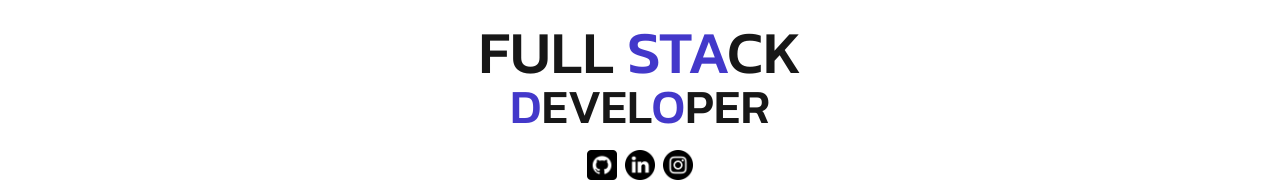
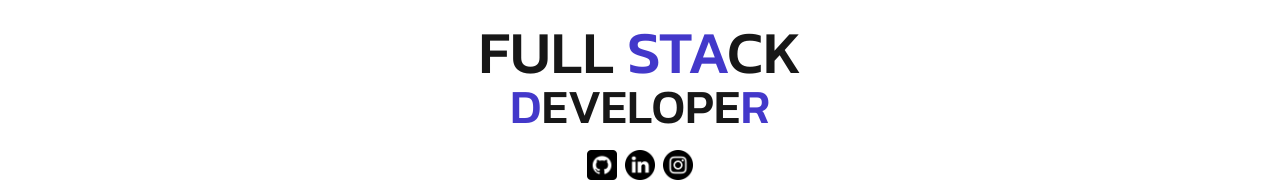
Before and after one commit to gabrieldevtjs/portfolio, a Next.js app: page / in a window 1280 px wide. Shown: the part 226-418 px from the top of the page. Built offline with nearby package versions, Linux system fonts and the light colour scheme.

Commit message:
update title

```diff
--- a/src/app/page.tsx
+++ b/src/app/page.tsx
@@ -25,7 +25,7 @@ export default function Home() {
           <div className="text-center gap-5 flex flex-col ">
             <div className="">
               <h1 className="text-5xl sm:text-6xl">FULL <span className="text-indigo-700">STA</span>CK</h1>
-              <h2 className="text-4xl sm:text-5xl"><span className="text-indigo-700">D</span>EVEL<span className="text-indigo-700">O</span>PER</h2>
+              <h2 className="text-4xl sm:text-5xl"><span className="text-indigo-700">D</span>EVELOPE<span className="text-indigo-700">R</span></h2>
             </div>
 
             <div className="flex gap-2 items-center justify-center">
```
